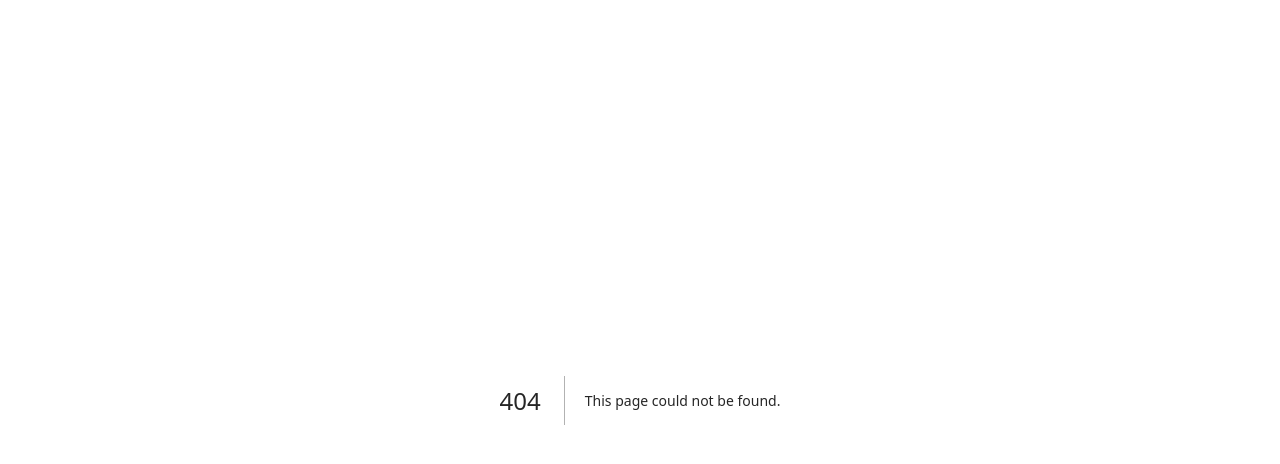
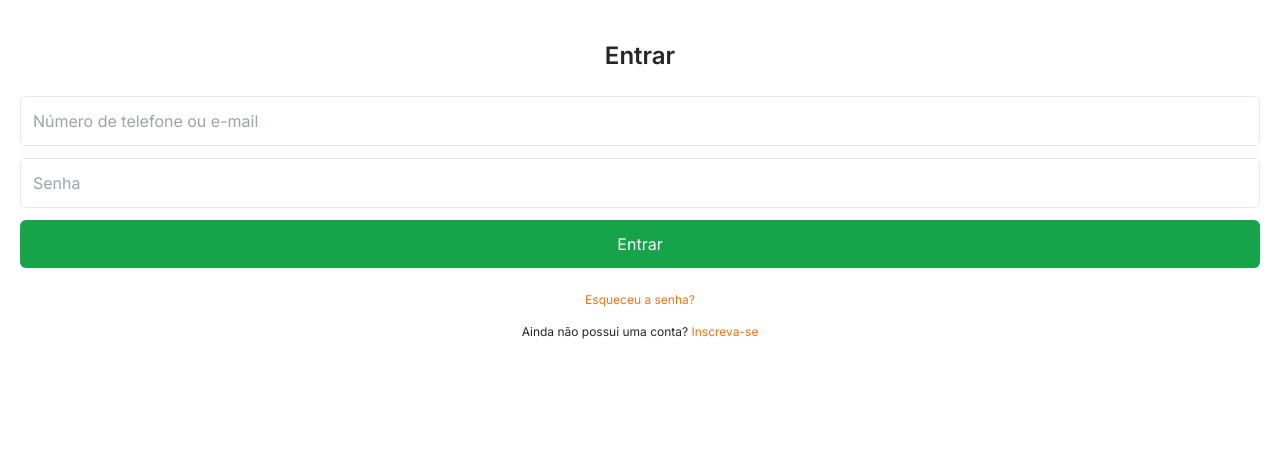
Before and after one commit to MauroSilvino/gr-fico4x, a Next.js app in the folder frontend/: page /auth/login in a window 1280 px wide. Before the commit this address had no page. Shown: the top 464 px of the page. Built offline with nearby package versions, Linux system fonts and the light colour scheme.

Commit message:
login screen

```diff
--- /dev/null
+++ b/frontend/src/app/auth/login/page.tsx
@@ -0,0 +1,18 @@
+export default function Register () {
+    return (
+        <div className="m-5 my-10">
+            <div className="flex justify-center items-center">
+                <h3 className="font-semibold text-2xl">Entrar</h3>
+            </div>
+            <form className="flex flex-col my-6 gap-3">
+                <input className="p-3 rounded-md border" type="email" placeholder="Número de telefone ou e-mail"/>
+                <input className="p-3 rounded-md border" type="password" placeholder="Senha"/>
+                <button className="bg-green-600 text-white p-3 rounded-md">Entrar</button>
+            </form>
+            <div className="flex flex-col items-center gap-4">
+                <p className="text-orange-500 text-xs cursor-pointer">Esqueceu a senha?</p>
+                <p className="text-xs">Ainda não possui uma conta? <span className="text-orange-500 cursor-pointer">Inscreva-se</span> </p>
+            </div>
+        </div>
+    )
+}
```
Also changed, not shown: frontend/src/app/auth/register/page.tsx (added).
